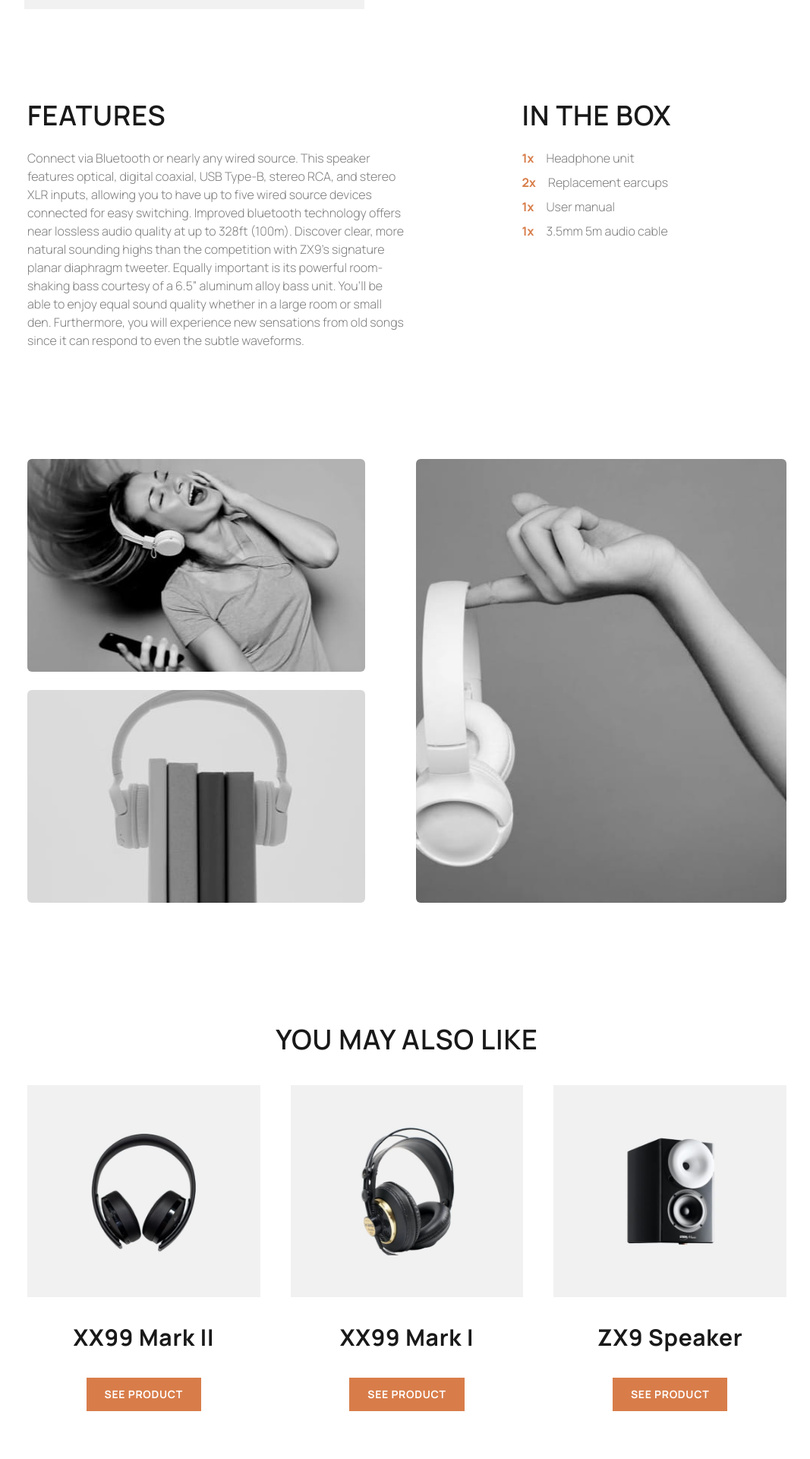
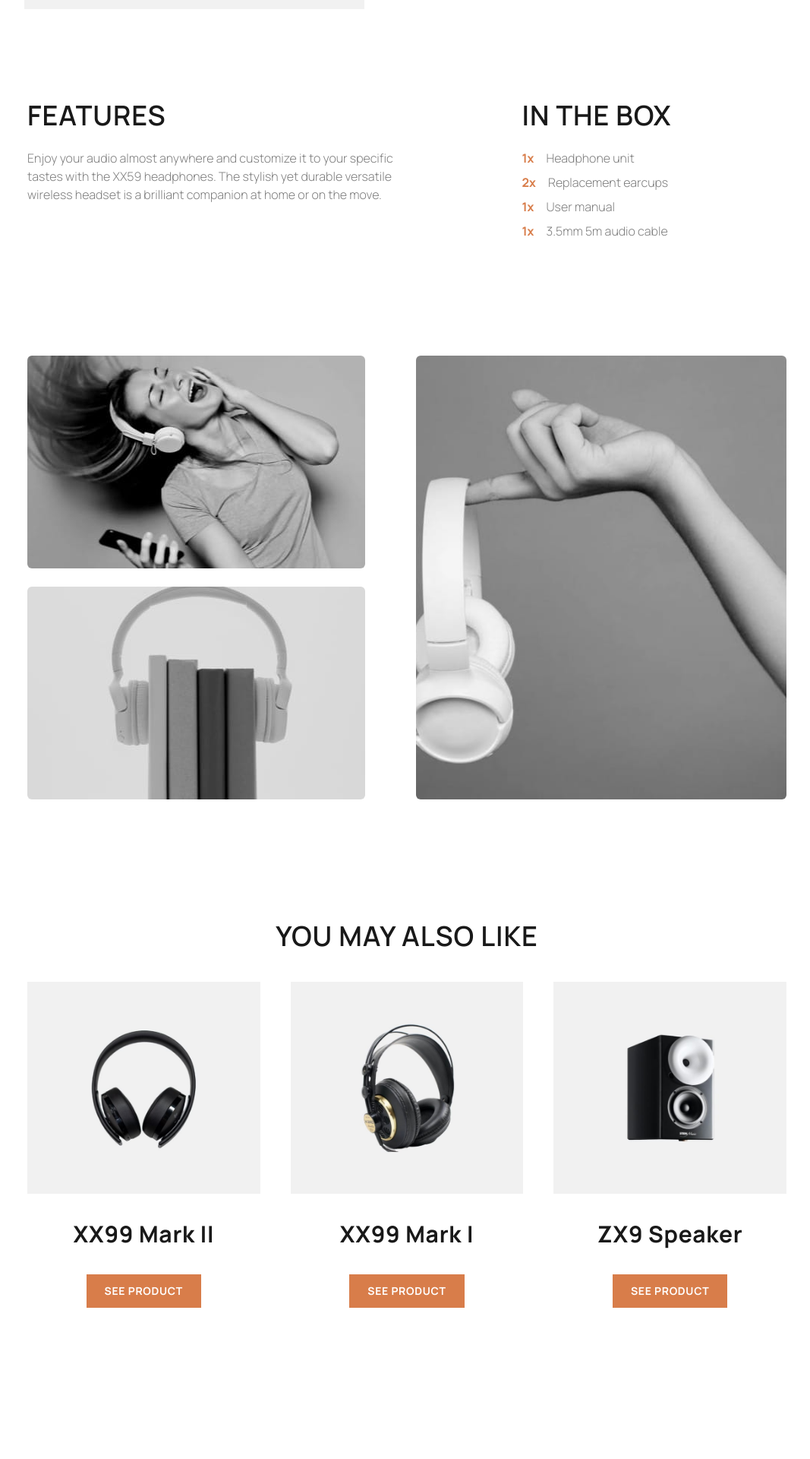
Before and after one commit to elghanbibadr/autophileEcommerce, a React (Vite) app: page /headphones/xx59-headphones in a window 1280 px wide. Shown: the part 540-2460 px from the top of the page at 76% size, without its empty margins (104-1171 px from the left). Built offline with nearby package versions, Linux system fonts and the light colour scheme.

Commit message:
refactoring the product detail componenet

```diff
--- /dev/null
+++ b/src/pages/ProductDetail/Features.jsx
@@ -0,0 +1,12 @@
+import React from 'react'
+
+const Features = ({currentVisibleProduct}) => {
+    return (
+        <div >
+            <h3 className='text-paleBlack mb-6 '>FEATURES</h3>
+            <p className='text-black'>{currentVisibleProduct.description}</p>
+        </div>
+    )
+}
+
+export default Features
--- a/src/pages/ProductDetail/Gallery.jsx
+++ b/src/pages/ProductDetail/Gallery.jsx
@@ -1,18 +1,7 @@
 import React,{useEffect,useState} from 'react'
 
-const Gallery = ({currentVisibleProduct}) => {
-    const [windowWidth, setWindowWidth] = useState(window.innerWidth);
+const Gallery = ({currentVisibleProduct,windowWidth}) => {
 
-    useEffect(() => {
-        const handleResize = () => {
-            setWindowWidth(window.innerWidth);
-        };
-
-        window.addEventListener('resize', handleResize);
-        return () => {
-            window.removeEventListener('resize', handleResize);
-        };
-    }, []);
 
   return (
     <div className='mt-36 xs2:grid xs2:grid-cols-2 max-w-[1000px] mx-auto  xs2:gap-6'>
--- /dev/null
+++ b/src/pages/ProductDetail/OtherProducts.jsx
@@ -0,0 +1,23 @@
+import React from 'react'
+import { Link } from 'react-router-dom'
+import Btn from '../../componenet/UI/Btn'
+const OtherProducts = ({ currentVisibleProduct, windowWidth }) => {
+
+    return (
+        <div className='mt-40 max-w-[1000px] mx-auto'>
+            <h3 className='text-paleBlack text-center'>YOU MAY ALSO LIKE</h3>
+            <div className=' lg:grid lg:grid-cols-3 lg:gap-10'>
+                {currentVisibleProduct.others.map(({ image, name, slug }) => {
+                    return <div className='text-center my-10'> <img className='mx-auto' src={windowWidth < 960 ? image.mobile : image.desktop} alt="other category product image" />
+                        <h3 className='text-paleBlack leading-[1.4] font-bold my-8 text-3xl'>{name}</h3>
+                        <Link to={`/${slug}`}>
+                            <Btn className='bg-orange text-white' text="see product" />
+                        </Link>
+                    </div>
+                })}
+            </div>
+        </div>
+    )
+}
+
+export default OtherProducts
--- a/src/pages/ProductDetail/ProductDetail.jsx
+++ b/src/pages/ProductDetail/ProductDetail.jsx
@@ -1,13 +1,14 @@
 import { useParams, Link } from 'react-router-dom';
 import { useState, useContext ,useEffect} from 'react';
 import Container from '../../componenet/UI/Container';
-import Btn from '../../componenet/UI/Btn';
 import { products } from '../../data/Product';
 import { AppContext } from '../../store/AppContext';
-import IncreaseQuantityBox from '../../componenet/UI/IncreaseQuantityBox';
 import ProductsIntroGridContainer from '../../componenet/UI/ProductsIntroGridContainer';
+import ProductIntro from './ProductIntro';
+import Features from './Features';
 import InTheBoxItems from './InTheBoxItems';
 import Gallery from './Gallery';
+import OtherProducts from './OtherProducts';
 
 function ProductDetails() {
     const { slug } = useParams();
@@ -60,7 +61,8 @@ function ProductDetails() {
     return (
         <>
             <Container className="p-6 ">
-                <div className='md:grid md:grid-cols-2 '>
+                <ProductIntro currentVisibleProduct={currentVisibleProduct} handleProductAddedToCart={handleProductAddedToCart} handleItemQuantityChanged={handleItemQuantityChanged} />
+                {/* <div className='md:grid md:grid-cols-2 '>
                     <img className='w-[80%] mx-auto mb-10' src={currentVisibleProduct.image.mobile} />
                     <div className='self-center'>
                         {currentVisibleProduct.new && <span className='text-orange tracking-[0.62rem] font-light uppercase'> new product </span>}
@@ -74,36 +76,14 @@ function ProductDetails() {
                             </div>
                         </div>
                     </div>
-                </div>
+                </div> */}
                 <div className='md:grid md:grid-cols-2 mt-20 max-w-[1000px] mx-auto '>
-                    <div >
-                        <h3 className='text-paleBlack mb-6 '>FEATURES</h3>
-                        <p className='text-black'>
-                            Connect via Bluetooth or nearly any wired source. This speaker features optical, digital coaxial, USB Type-B, stereo RCA, and stereo XLR inputs, allowing you to have up to five wired source devices connected for easy switching. Improved bluetooth technology offers near lossless audio quality at up to 328ft (100m).
-
-                            Discover clear, more natural sounding highs than the competition with ZX9’s signature planar diaphragm tweeter. Equally important is its powerful room-shaking bass courtesy of a 6.5” aluminum alloy bass unit. You’ll be able to enjoy equal sound quality whether in a large room or small den. Furthermore, you will experience new sensations from old songs since it can respond to even the subtle waveforms.
-                        </p>
-                    </div>
-                    <InTheBoxItems currentVisibleProduct={currentVisibleProduct}/>
+                    <Features currentVisibleProduct={currentVisibleProduct} />
+                    <InTheBoxItems currentVisibleProduct={currentVisibleProduct} />
                 </div>
 
-                <Gallery currentVisibleProduct={currentVisibleProduct} />
-
-                {/*others products  */}
-                <div className='mt-40 max-w-[1000px] mx-auto'>
-                    <h3 className='text-paleBlack text-center'>YOU MAY ALSO LIKE</h3>
-                    <div className=' lg:grid lg:grid-cols-3 lg:gap-10'>
-                        {currentVisibleProduct.others.map(({ image, name, slug }) => {
-
-                            return <div className='text-center my-10'> <img className='mx-auto' src={windowWidth < 960 ? image.mobile : image.desktop} alt="other category product image" />
-                                <h3 className='text-paleBlack leading-[1.4] font-bold my-8 text-3xl'>{name}</h3>
-                                <Link to={`/${slug}`}>
-                                    <Btn className='bg-orange text-white' text="see product" />
-                                </Link>
-                            </div>
-                        })}
-                    </div>
-                </div>
+                <Gallery currentVisibleProduct={currentVisibleProduct} windowWidth={windowWidth} />
+                <OtherProducts currentVisibleProduct={currentVisibleProduct} slug={slug} windowWidth={windowWidth} />
                 <ProductsIntroGridContainer className='flex mt-[8rem] ' />
             </Container>
         </>
--- /dev/null
+++ b/src/pages/ProductDetail/ProductIntro.jsx
@@ -0,0 +1,24 @@
+import IncreaseQuantityBox from '../../componenet/UI/IncreaseQuantityBox';
+import Btn from '../../componenet/UI/Btn';
+
+const ProductIntro = (props) => {
+  return (
+    <div className='md:grid md:grid-cols-2 '>
+    <img className='w-[80%] mx-auto mb-10' src={props.currentVisibleProduct.image.mobile} />
+    <div className='self-center'>
+        {props.currentVisibleProduct.new && <span className='text-orange tracking-[0.62rem] font-light uppercase'> new product </span>}
+        <h3 className='text-black leading-[1.4] font-bold mt-4 mb-2'>{props.currentVisibleProduct.name}</h3>
+        <p className='text-black mb-6'>{props.currentVisibleProduct.description}</p>
+        <h5 className='text-black text-[1.2rem] my-8 font-bold'>${props.currentVisibleProduct.price}</h5>
+        <div className='flex items-center'>
+            <IncreaseQuantityBox handleItemQuantityChanged={props.handleItemQuantityChanged} itemNumber={1} />
+            <div onClick={props.handleProductAddedToCart}>
+                <Btn className='bg-orange mx-4 text-white' text="ADD TO CART" />
+            </div>
+        </div>
+    </div>
+</div>
+  )
+}
+
+export default ProductIntro
```
